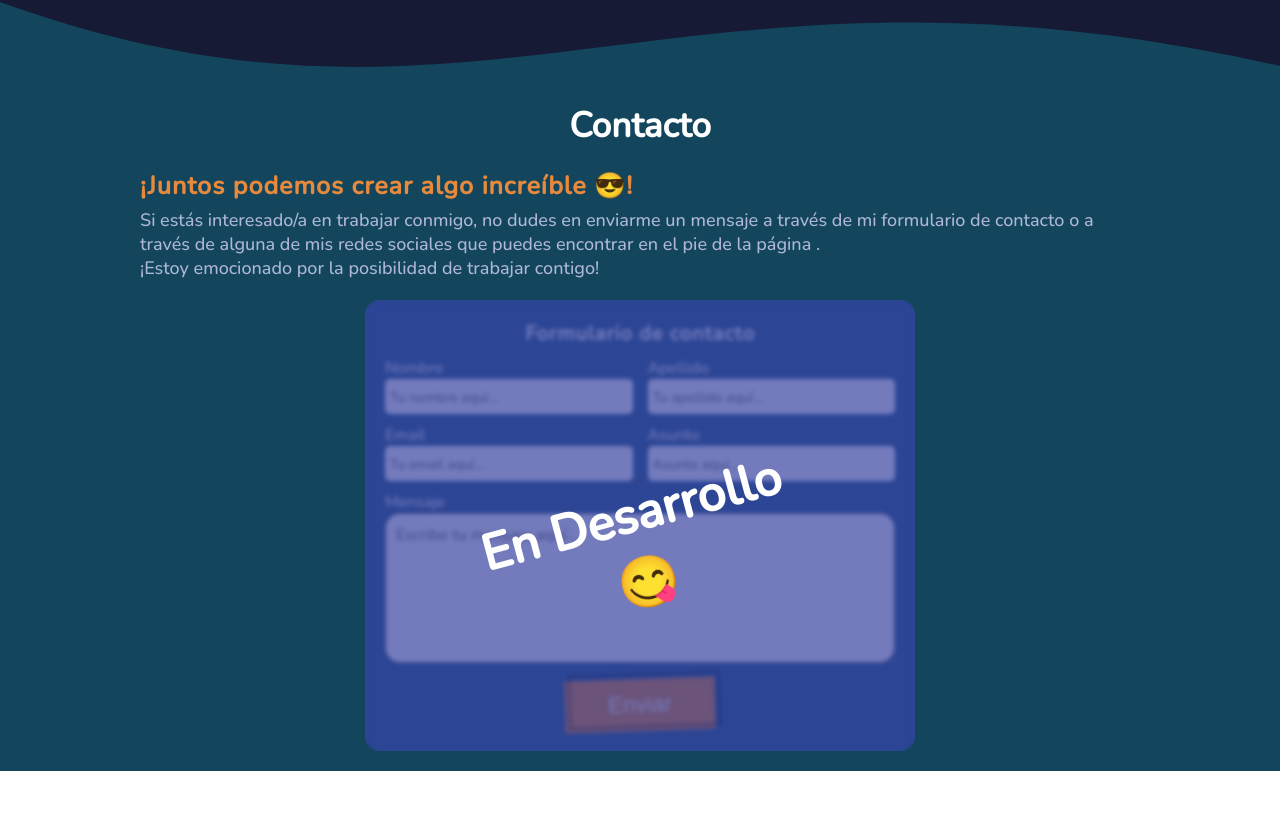
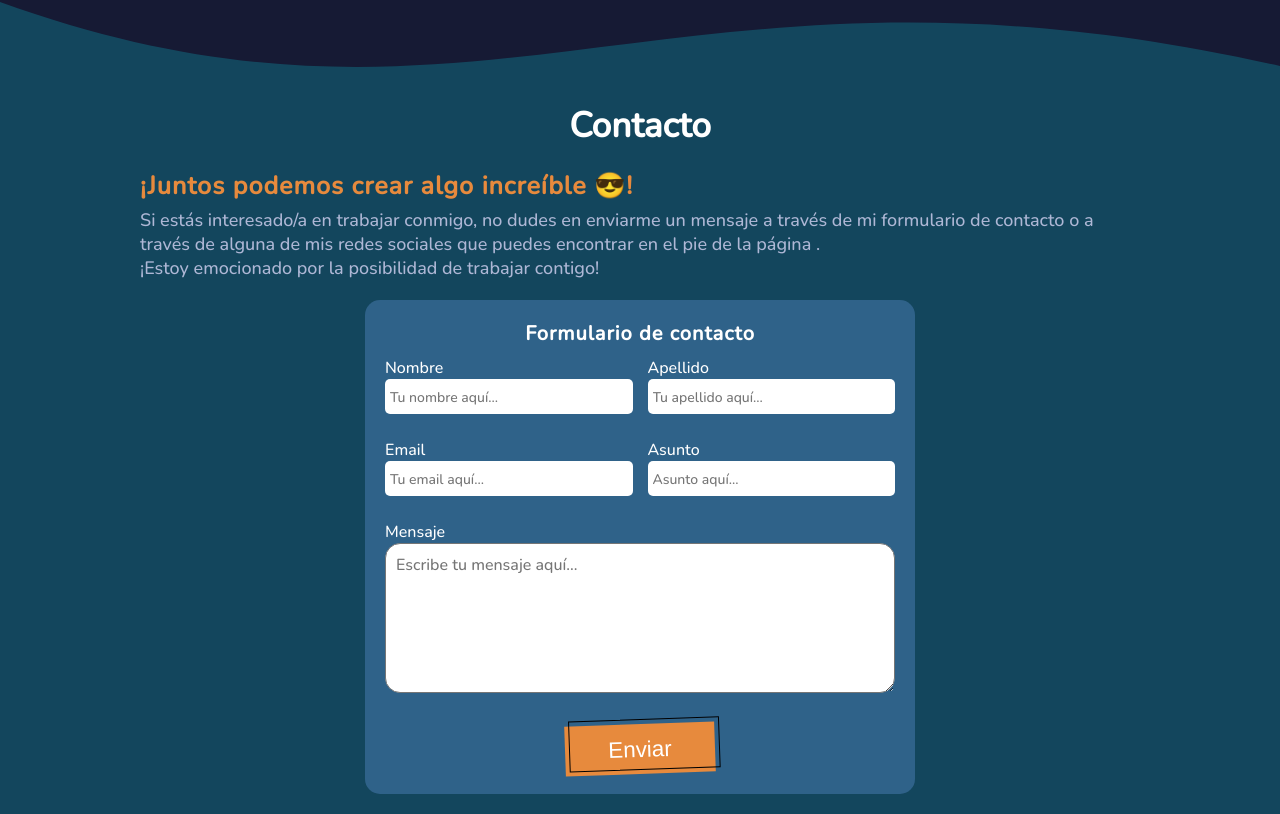
Before and after one commit to Wild-Design/My-Portfolio, a Next.js app: page / in a window 1280 px wide. Shown: the part 1697-2511 px from the top of the page. Before the commit the page ends 2468 px from the top, so only its background shows below. Built offline with nearby package versions, Linux system fonts and the light colour scheme; no server answers.

Commit message:
Form running

```diff
--- a/package.json
+++ b/package.json
@@ -15,12 +15,14 @@
     "npm": "^10.4.0",
     "react": "^18",
     "react-dom": "^18",
-    "react-icons": "^5.0.1"
+    "react-icons": "^5.0.1",
+    "react-loader-spinner": "^6.1.6"
   },
   "devDependencies": {
     "@types/node": "^20",
     "@types/react": "^18",
     "@types/react-dom": "^18",
+    "@types/react-loader-spinner": "^4.0.0",
     "eslint": "^8",
     "eslint-config-next": "14.1.0",
     "typescript": "^5"
--- a/src/components/ContactMe/FormContact.module.css
+++ b/src/components/ContactMe/FormContact.module.css
@@ -8,35 +8,6 @@
   flex-direction: column;
   gap: 10px;
   border-radius: 15px;
-}
-
-.XD {
-  position: absolute;
-  top: 0px;
-  left: 0;
-  width: 100%;
-  height: 100%;
-  background-color: #2b379ca8;
-  backdrop-filter: blur(2px);
-  border-radius: 15px;
-  z-index: 150;
-  -webkit-border-radius: 15px;
-  -moz-border-radius: 15px;
-  -ms-border-radius: 15px;
-  -o-border-radius: 15px;
-}
-.XD h3 {
-  display: block;
-  font-size: 50px;
-  color: #fff;
-  position: relative;
-  text-align: center;
-  transform: rotate(-15deg);
-  top: 180px;
-  -webkit-transform: rotate(-15deg);
-  -moz-transform: rotate(-15deg);
-  -ms-transform: rotate(-15deg);
-  -o-transform: rotate(-15deg);
 }
 
 .formTitle {
@@ -93,6 +64,12 @@
   outline: none;
 }
 
+.errorContainer {
+  height: 15px;
+  color: #f00;
+  font-size: 14px;
+}
+
 .button {
   background-color: #e78a3d;
   border: 0 solid #e78a3d;
@@ -109,6 +86,7 @@
   text-decoration: none #000000 solid;
   text-decoration-thickness: auto;
   width: 150px;
+  height: 50px;
   position: relative;
   cursor: pointer;
   transform: rotate(-2deg);
--- a/src/components/ContactMe/FormContact.tsx
+++ b/src/components/ContactMe/FormContact.tsx
@@ -4,30 +4,72 @@ import ThemeConfig from '@/interfaces/ThemeConfig';
 import styles from './FormContact.module.css';
 import { FormEvent, ChangeEvent, FC } from 'react';
 import emailjs from '@emailjs/browser';
+import formContactValidator from '@/validators/formContactValidator';
+import { RotatingLines } from 'react-loader-spinner';
+import { useRef } from 'react';
+
+const SERVICE_ID = process.env.NEXT_PUBLIC_SERVICE_ID;
+const TEMPLATE_ID = process.env.NEXT_PUBLIC_TEMPLATE_ID;
+const PUBLIC_KEY = process.env.NEXT_PUBLIC_PUBLIC_KEY;
 
 interface Props {
   currentTheme: ThemeConfig;
 }
 
 const FormContact: FC<Props> = ({ currentTheme }) => {
-  //--------------------------------------------------------
-  const [formData, setFormData] = useState({});
+  const formRef = useRef<HTMLFormElement>(null);
+
+  const [formData, setFormData] = useState({
+    user_name: '',
+    last_name: '',
+    user_email: '',
+    subject: '',
+    message: '',
+  });
+
+  interface Errors {
+    user_name?: string;
+    last_name?: string;
+    user_email?: string;
+    subject?: string;
+    message?: string;
+  }
+  const [errors, setErrors] = useState<Errors>({});
+
+  const [loading, setLoading] = useState(false);
 
   const handleSubmit = (event: FormEvent<HTMLFormElement>) => {
     event.preventDefault();
+    setErrors(formContactValidator(formData));
+    if (!Object.keys(formContactValidator(formData)).length) {
+      setLoading(true);
 
-    // emailjs
-    //   .sendForm('service_i9rowwi', 'template_lax5bvv', event.currentTarget, {
-    //     publicKey: 'zB4OPOZMhnXQGRz33',
-    //   })
-    //   .then(
-    //     () => {
-    //       console.log('SUCCESS!');
-    //     },
-    //     (error) => {
-    //       console.log('FAILED...', error.text);
-    //     }
-    //   );
+      emailjs
+        .sendForm(SERVICE_ID || '', TEMPLATE_ID || '', event.currentTarget, {
+          publicKey: PUBLIC_KEY,
+        })
+        .then(
+          () => {
+            setLoading(false);
+            console.log('SUCCESS!');
+            alert('Mensaje enviado :)');
+            setFormData({
+              user_name: '',
+              last_name: '',
+              user_email: '',
+              subject: '',
+              message: '',
+            });
+            formRef.current?.reset(); //Receteo el formulario para que no haga spam
+          },
+
+          (error) => {
+            setLoading(false);
+            console.log('FAILED...', error.text);
+            alert('No se pudo enviar el mensaje :(');
+          }
+        );
+    }
   };
 
   const handleInputChange = (
@@ -39,17 +81,14 @@ const FormContact: FC<Props> = ({ currentTheme }) => {
       [name]: value,
     });
   };
+
   return (
     <form
+      ref={formRef}
       style={{ backgroundColor: currentTheme.colorForm + 80 }}
       className={styles.form}
       onSubmit={handleSubmit}
     >
-      <div className={styles.XD}>
-        <h3>
-          En Desarrollo <br /> 😋
-        </h3>
-      </div>
       <h2 className={styles.formTitle}>Formulario de contacto</h2>
       <div className={styles.section}>
         <div className={styles.inputContainer}>
@@ -61,6 +100,9 @@ const FormContact: FC<Props> = ({ currentTheme }) => {
             name='user_name'
             placeholder='Tu nombre aquí...'
           />
+          <div className={styles.errorContainer}>
+            <span>{errors.user_name}</span>
+          </div>
         </div>
         <div className={styles.inputContainer}>
           <label htmlFor='last_name'>Apellido</label>
@@ -71,6 +113,9 @@ const FormContact: FC<Props> = ({ currentTheme }) => {
             name='last_name'
             placeholder='Tu apellido aquí...'
           />
+          <div className={styles.errorContainer}>
+            <span>{errors.last_name}</span>
+          </div>
         </div>
       </div>
 
@@ -84,6 +129,9 @@ const FormContact: FC<Props> = ({ currentTheme }) => {
             name='user_email'
             placeholder='Tu email aquí...'
           />
+          <div className={styles.errorContainer}>
+            <span>{errors.user_email}</span>
+          </div>
         </div>
         <div className={styles.inputContainer}>
           <label htmlFor='subject'>Asunto</label>
@@ -94,6 +142,9 @@ const FormContact: FC<Props> = ({ currentTheme }) => {
             name='subject'
             placeholder='Asunto aquí...'
           />
+          <div className={styles.errorContainer}>
+            <span>{errors.subject}</span>
+          </div>
         </div>
       </div>
 
@@ -106,9 +157,22 @@ const FormContact: FC<Props> = ({ currentTheme }) => {
           id='message'
           placeholder='Escribe tu mensaje aquí...'
         ></textarea>
+        <div className={styles.errorContainer}>
+          <span>{errors.message}</span>
+        </div>
       </div>
       <button className={styles.button} type='submit'>
-        Enviar
+        {loading ? (
+          <RotatingLines
+            strokeColor='#fff'
+            strokeWidth='5'
+            animationDuration='0.75'
+            width='30'
+            visible={true}
+          />
+        ) : (
+          'Enviar'
+        )}
       </button>
     </form>
   );
--- a/src/validators/formContactValidator.ts
+++ b/src/validators/formContactValidator.ts
@@ -1,5 +1,42 @@
-const formContactValidator = ({}): {} => {
-  return {};
+interface FormData {
+  user_name: string;
+  last_name: string;
+  user_email: string;
+  subject: string;
+  message: string;
+}
+
+interface Errors {
+  user_name?: string;
+  last_name?: string;
+  user_email?: string;
+  subject?: string;
+  message?: string;
+}
+
+const formContactValidator = ({
+  user_name,
+  last_name,
+  user_email,
+  subject,
+  message,
+}: FormData): Errors => {
+  const regexUsername = /^[a-zA-ZáéíóúÁÉÍÓÚüÜñÑ]{3,50}$/;
+  const regexUserLastName = /^[a-zA-ZáéíóúÁÉÍÓÚüÜñÑ]{3,50}$/;
+  const regexUserEmail = /^[\w-]+(?:\.[\w-]+)*@(?:[\w-]+\.)+[a-zA-Z]{2,7}$/;
+  const regexUserSubject = /^[a-zA-Z0-9\s\-_.,;!?()]{1,60}$/;
+
+  const errors: Errors = {};
+
+  if (!regexUsername.test(user_name)) errors.user_name = 'Nombre invalido';
+  if (!regexUserLastName.test(last_name))
+    errors.last_name = 'Apellido invalido';
+  if (!regexUserEmail.test(user_email)) errors.user_email = 'Email invalido';
+  if (!regexUserSubject.test(subject)) errors.subject = 'Asunto invalido';
+  if (message.length < 3 || message.length > 1500)
+    errors.message = 'Mensaje invalido';
+
+  return errors;
 };
 
 export default formContactValidator;
```
Also changed, not shown: 1 other file (tests, documents, lock files or other folders).
